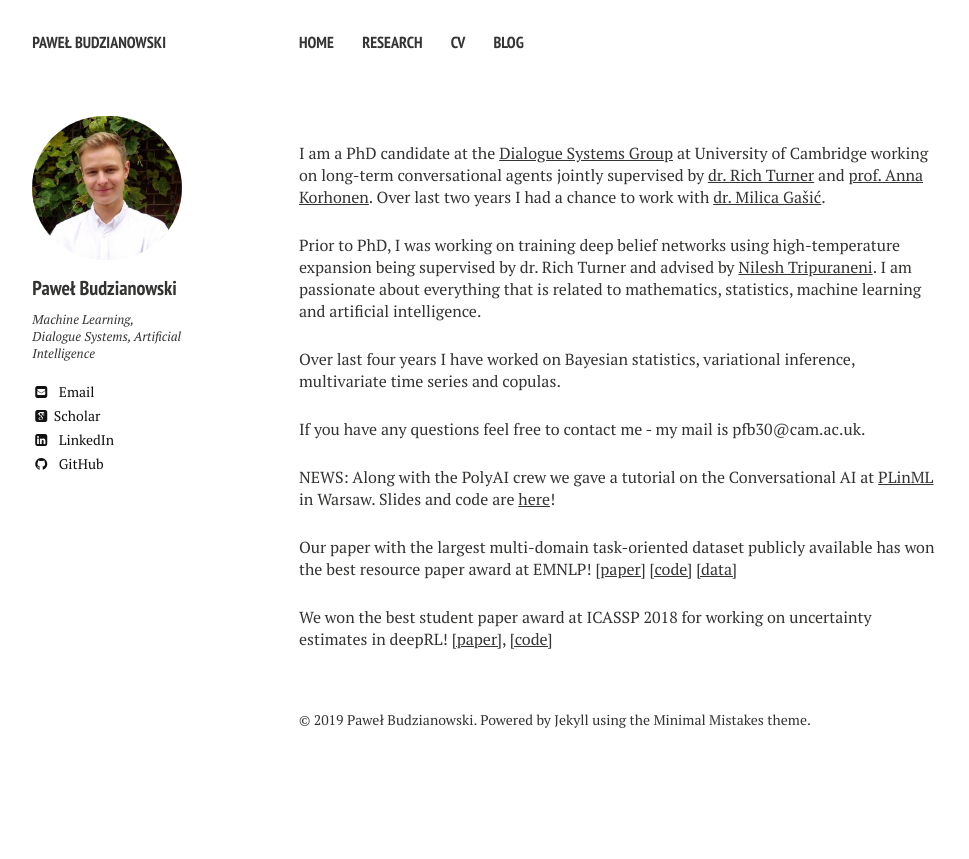
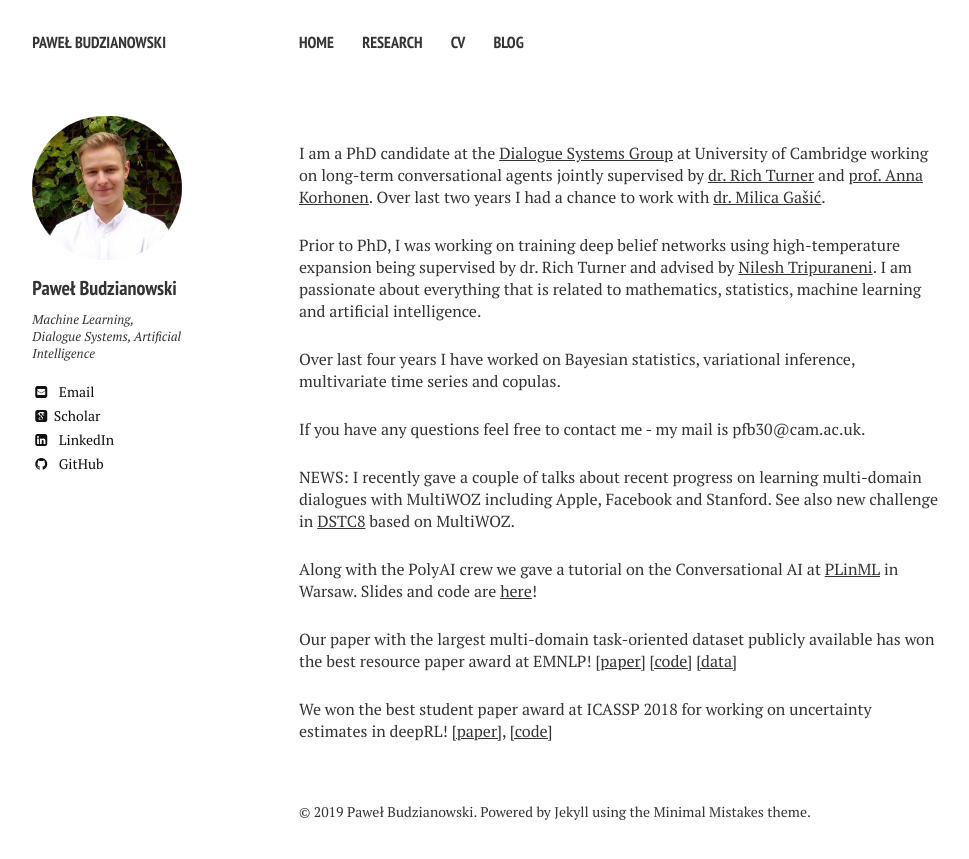
Before and after one commit to pawel-polyai/budzianowski.github.io, a Jekyll site: the page built from index.md, in a window 1280 px wide. Shown: the top 859 px of the page, without its empty margins (21-990 px from the left). Built offline with Jekyll 4.4.1, drawn with Linux system fonts in a browser that asks for light colours; nearby versions of some CDN libraries; some web fonts are replaced.

Commit message:
Update index.md

```diff
--- a/index.md
+++ b/index.md
@@ -17,6 +17,8 @@ Over last four years I have worked on Bayesian statistics, variational inference
 If you have any questions feel free to contact me - my mail is pfb30@cam.ac.uk.
 
 NEWS:
+I recently gave a couple of talks about recent progress on learning multi-domain dialogues with MultiWOZ including Apple, Facebook and Stanford. See also new challenge in [DSTC8](https://sites.google.com/dstc.community/dstc8/home) based on MultiWOZ.
+
 Along with the PolyAI crew we gave a tutorial on the Conversational AI at [PLinML](http://plinml.mimuw.edu.pl/) in Warsaw. Slides and code are [here](https://github.com/budzianowski/plml_convai)!
 
 Our paper with the largest multi-domain task-oriented dataset publicly available has won the best resource paper award at EMNLP! [[paper]](https://arxiv.org/abs/1810.00278) [[code]](https://github.com/budzianowski/multiwoz) [[data]](http://dialogue.mi.eng.cam.ac.uk/index.php/corpus/)
```
